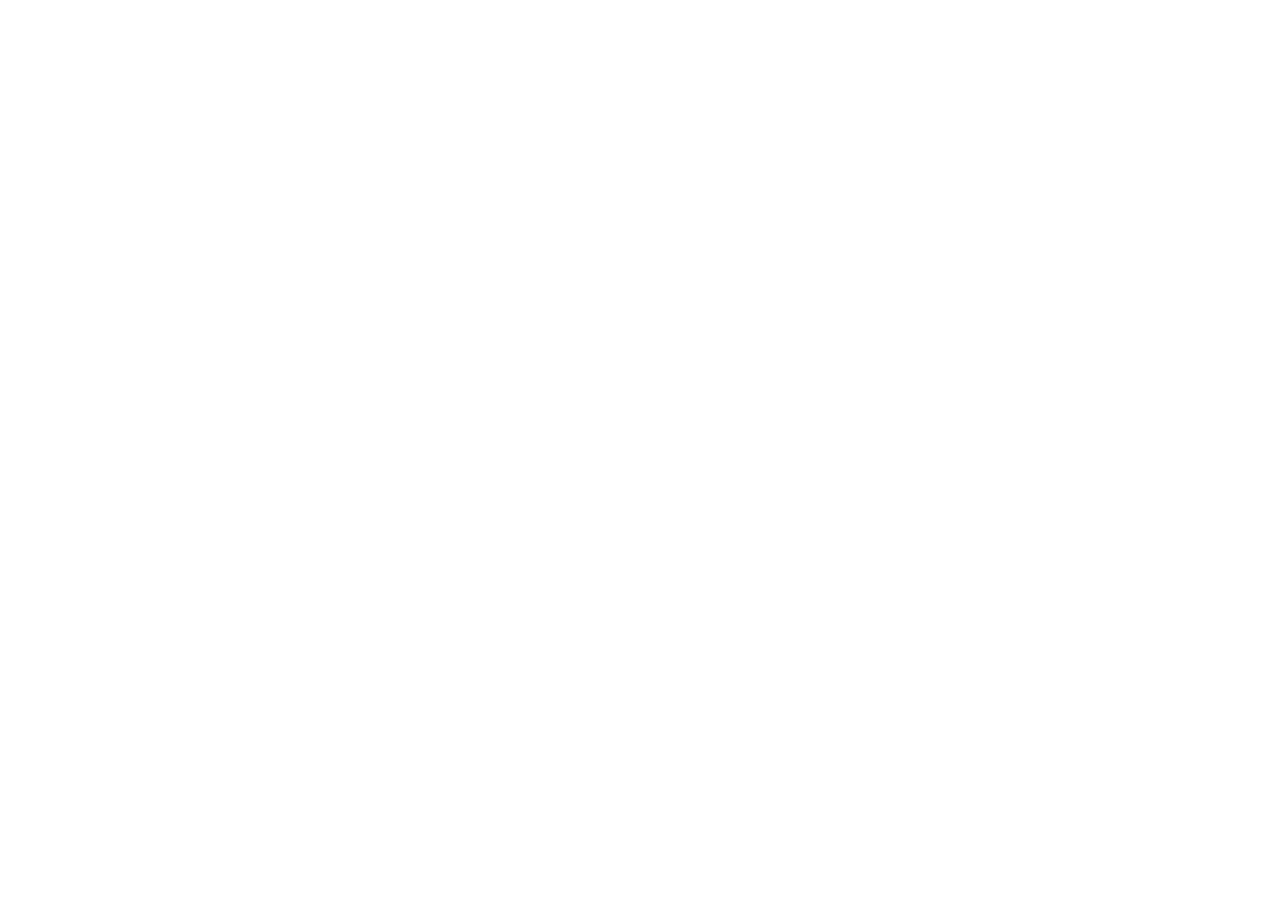
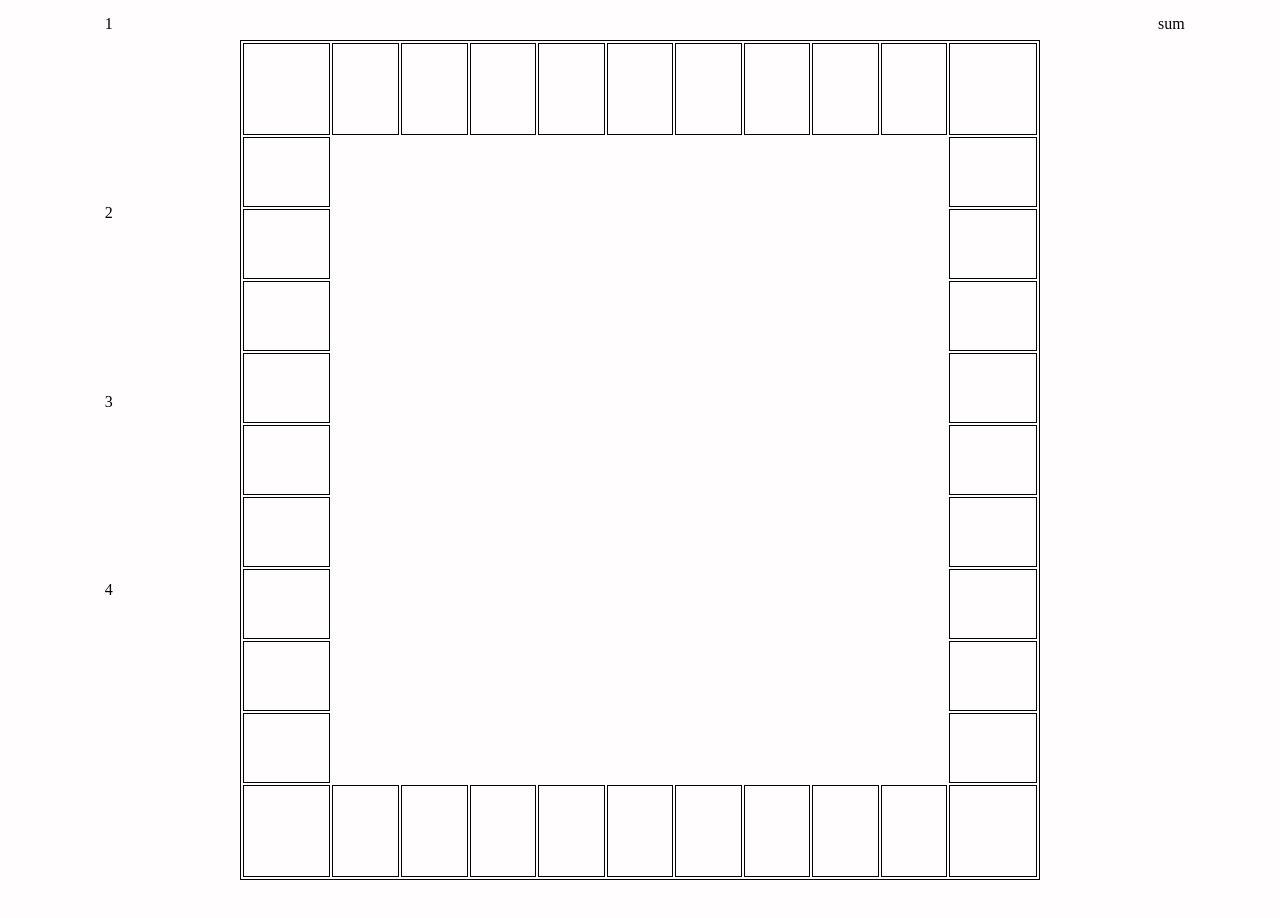
Before and after one commit to jessq1/monopoly, a plain HTML site: page index.html in a window 1280 px wide. Before the commit the page ends 800 px from the top, so only its background shows below. Drawn offline with Linux system fonts and the light colour scheme.

Commit message:
board setup

```diff
--- a/css/styles.css
+++ b/css/styles.css
@@ -0,0 +1,56 @@
+*{
+    /* background-color: black; */
+}
+
+body {
+	background: #fffdfd;
+	margin: 0px;
+    display: grid;
+    grid-template-columns: 15% 70% 15%;
+    grid-template-rows: 20% 20% 20% 20% 20%;
+    justify-items: center;
+    padding: 15px;
+}
+
+.playerStats {
+    grid-column-start: 1;
+
+}
+
+
+#board {
+	/* display: none; */
+    grid-column-start: 2;
+    grid-row-start: 1;
+	border: 1px solid black;
+	border-spacing: 2px;
+	margin: 25px;
+	float: left;
+    width: 800px;
+    height: 800px
+}
+
+#gameSum{
+    grid-column-start: 3;
+    grid-row-start: 1;
+
+}
+
+td {
+    border: 1px solid black;
+}
+
+.board-center{
+    border: hidden;
+}
+
+.top, .bottom{
+    width: 66px;
+    height: 88px
+
+}
+.left, .right{
+    width: 88px;
+    height: 66px
+
+}
--- a/index.html
+++ b/index.html
@@ -10,6 +10,12 @@
 
 </head>
 <body>
+
+<div class = playerStats id=player1Stats>1</div>
+<div class = playerStats id=player2Stats>2</div>
+<div class = playerStats id=player3Stats>3</div>
+<div class = playerStats id=player4Stats>4</div>
+
 
 <table id="board">
     <tr>
@@ -77,5 +83,7 @@
     </tr>
 </table>
 
+<div id=gameSum> sum </div>
+
 </body>
 </html>
```
